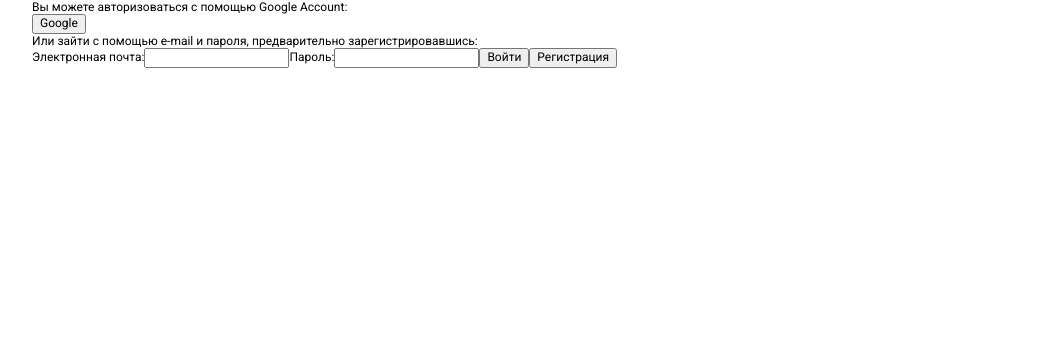
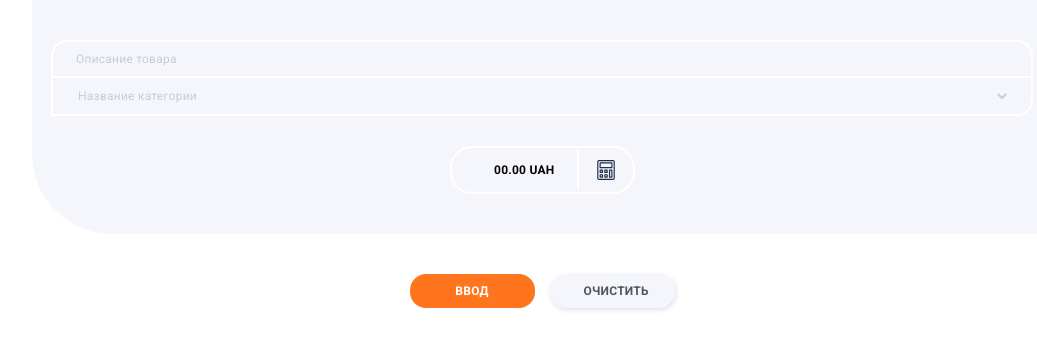
Before and after one commit to yankyrychenko/goit-react-project, a React (Create React App) app: page / in a window 1280 px wide. Shown: the top 350 px of the page, without its empty margins (98-1135 px from the left). Built offline with nearby package versions, Linux system fonts and the light colour scheme.

Commit message:
mobule markup done

```diff
--- a/src/App.js
+++ b/src/App.js
@@ -3,12 +3,16 @@ import React from 'react';
 import Container from './components/Container';
 import Header from './components/Header/Header';
 import AuthorizationForm from './components/AuthorizationForm/AuthorizationForm';
+import BalanceForm from './components/BalanceForm';
 
 export default function App() {
   return (
     <>
-      <Header />
-      <AuthorizationForm />
+      <Container>
+        {/* <Header />
+      <AuthorizationForm /> */}
+        <BalanceForm />
+      </Container>
     </>
   );
 }
--- /dev/null
+++ b/src/components/BalanceForm/BalanceForm.js
@@ -0,0 +1,58 @@
+import React from 'react';
+import style from './BalanceForm.module.scss';
+import sprite from '../../img/sprite.svg';
+
+const BalanceForm = () => {
+  return (
+    <form className={style.form}>
+      <div className={style.test}>
+        <div className={style.labelsContainer}>
+          <label className={style.label}>
+            <input
+              className={style.input}
+              type="text"
+              placeholder="Описание товара"
+            />
+          </label>
+          <label className={style.labelSelect}>
+            <select className={style.select}>
+              <option
+                value="default-option-name"
+                selected
+                disabled
+                className={style.defaultOption}
+              >
+                Название категории
+              </option>
+              <option value="" className={style.option}>
+                Доход
+              </option>
+            </select>
+          </label>
+        </div>
+        <div className={style.inputNumberContainer}>
+          <label className={style.labelNumber}>
+            <input
+              className={style.inputNumber}
+              type="number"
+              placeholder="00.00 UAH"
+            />
+          </label>
+          <div className={style.svgContainer}>
+            <svg width="20" height="20" className={style.svg}>
+              <use href={sprite + '#icon-calculator'}></use>
+            </svg>
+          </div>
+        </div>
+      </div>
+      <button type="submit" className={style.buttonSubmit}>
+        Ввод
+      </button>
+      <button type="button" className={style.buttonClear}>
+        Очистить
+      </button>
+    </form>
+  );
+};
+
+export default BalanceForm;
--- /dev/null
+++ b/src/components/BalanceForm/BalanceForm.module.scss
@@ -0,0 +1,163 @@
+@import '../../styles/mixins';
+@import '../../styles//variables';
+
+input::-webkit-outer-spin-button,
+input::-webkit-inner-spin-button {
+  -webkit-appearance: none;
+}
+.form {
+  text-align: center;
+}
+.defaultOption {
+  display: none;
+}
+
+.select {
+  font-family: Roboto, sans-serif;
+  font-size: 12px;
+  line-height: 0.85;
+  letter-spacing: 0.02em;
+  color: $secondaty-text-color;
+
+  width: 100%;
+  padding-top: 10px;
+  padding-bottom: 10px;
+  border: none;
+  outline: none;
+  background-color: transparent;
+}
+
+.input {
+  font-family: Roboto, sans-serif;
+  font-size: 12px;
+  line-height: 0.85;
+  letter-spacing: 0.02em;
+
+  width: 100%;
+  padding-top: 10px;
+  padding-bottom: 10px;
+
+  border: none;
+  outline: none;
+  background-color: transparent;
+
+  &::placeholder {
+    font-family: Roboto, sans-serif;
+    font-size: 12px;
+    line-height: 0.85;
+    letter-spacing: 0.02em;
+    color: $secondaty-text-color;
+  }
+}
+
+.labelsContainer {
+  display: flex;
+  margin-bottom: 30px;
+  margin-left: 19px;
+  margin-right: 19px;
+  flex-direction: column;
+  border: 2px solid $white-color;
+  border-top-right-radius: 16px;
+  border-top-left-radius: 16px;
+  border-bottom-right-radius: 16px;
+}
+
+.label {
+  padding-left: 21px;
+  padding-right: 21px;
+
+  &Select {
+    @extend .label;
+    border-top: 2px solid $white-color;
+  }
+}
+
+.test {
+  padding-top: 40px;
+  padding-bottom: 40px;
+  background-color: $primary-gray-color;
+  border-bottom-left-radius: 80px;
+  margin-bottom: 40px;
+}
+
+.inputNumberContainer {
+  display: flex;
+  align-items: center;
+  margin-left: auto;
+  margin-right: auto;
+  border: 2px solid $white-color;
+  border-radius: 22px;
+
+  max-width: 185px;
+}
+
+.inputNumber {
+  font-family: Roboto, sans-serif;
+  font-weight: 700;
+  font-size: 12px;
+  line-height: 0.85;
+  letter-spacing: 0.02em;
+  text-transform: uppercase;
+  max-width: 105px;
+  padding-left: 40%;
+  border: none;
+  outline: none;
+  background-color: transparent;
+
+  &::placeholder {
+    font-family: Roboto, sans-serif;
+    font-weight: 700;
+    font-size: 12px;
+    line-height: 0.85;
+    letter-spacing: 0.02em;
+    text-transform: uppercase;
+
+    color: $black-color;
+    text-align: right;
+  }
+}
+.labelNumber {
+  border-right: 2px solid $white-color;
+  padding-right: 20px;
+  padding-top: 12px;
+  padding-bottom: 12px;
+}
+
+.svgContainer {
+  display: flex;
+  margin-left: auto;
+  margin-right: auto;
+  padding-top: 12px;
+  padding-bottom: 12px;
+}
+
+.svg {
+  fill: $calc-fill;
+  justify-content: center;
+  align-items: center;
+}
+
+.buttonSubmit {
+  font-family: Roboto, sans-serif;
+  width: 125px;
+  margin-right: 15px;
+  font-weight: 700;
+  font-size: 12px;
+  line-height: 0.85;
+  letter-spacing: 0.02em;
+  text-transform: uppercase;
+  padding: 12px 34px;
+
+  color: $white-color;
+  background-color: $primary-orange-color;
+  border-radius: 16px;
+  border: none;
+}
+
+.buttonClear {
+  @extend .buttonSubmit;
+  box-shadow: 1px 2px 5px rgba(170, 178, 197, 0.4);
+  background-color: $primary-gray-color;
+  color: $primary-text-color;
+  margin-right: 0;
+}
--- /dev/null
+++ b/src/components/BalanceForm/index.js
@@ -0,0 +1 @@
+export { default } from './BalanceForm';
--- a/src/components/Container/Container.module.scss
+++ b/src/components/Container/Container.module.scss
@@ -7,7 +7,7 @@
   padding-right: 20px;
 
   @include for-size(mobile) {
-    width: 280px;
+    width: 320px;
   }
 
   @include for-size(tablet) {
--- a/src/styles/_variables.scss
+++ b/src/styles/_variables.scss
@@ -9,3 +9,4 @@ $chart-color: #ffdac0;
 $green-color: #407946;
 $red-color: #e53935;
 $white-color: #ffffff;
+$calc-fill: #1d2e4a;
```
Also changed, not shown: src/img/BalanceFormImg/balance-form-bg.png (added).
